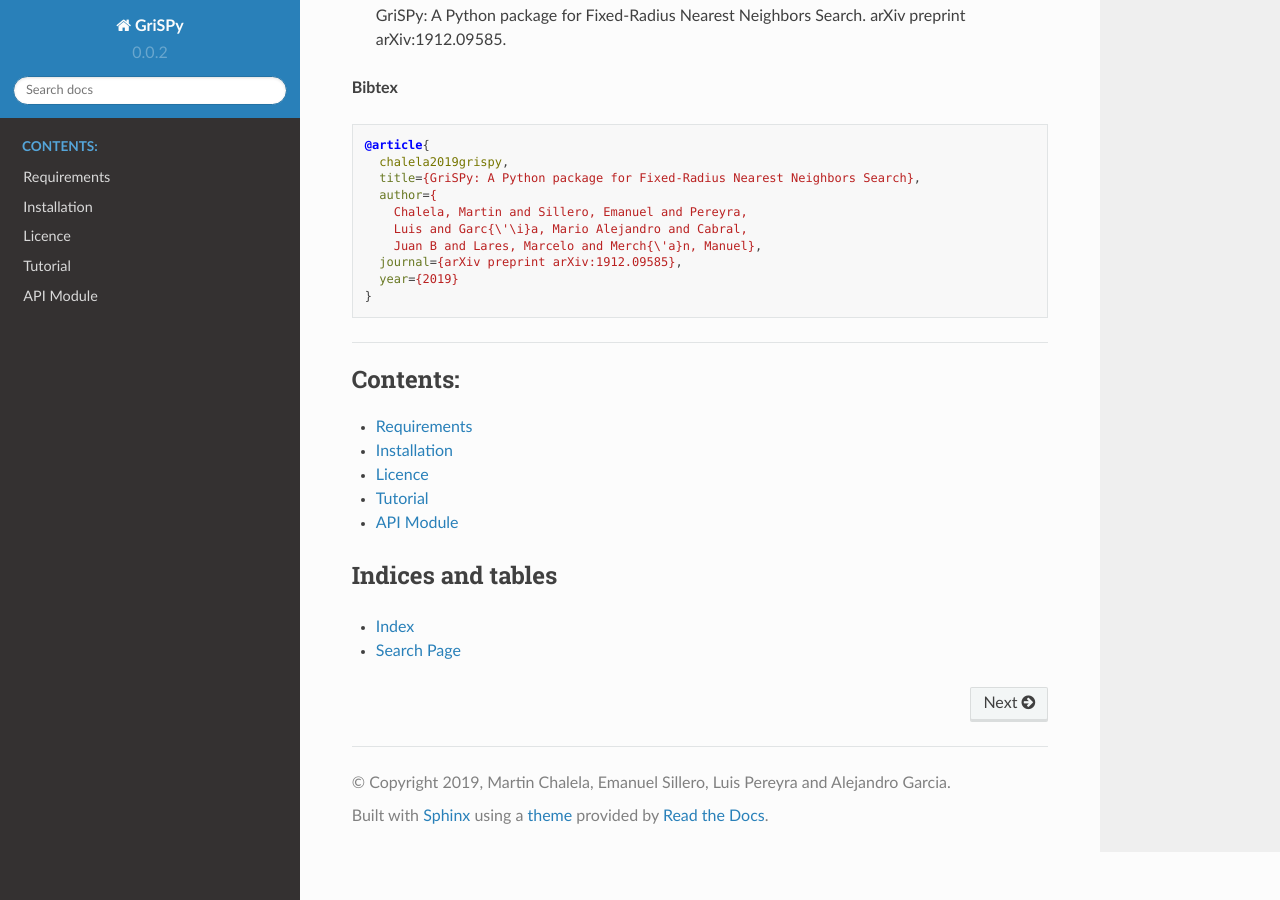
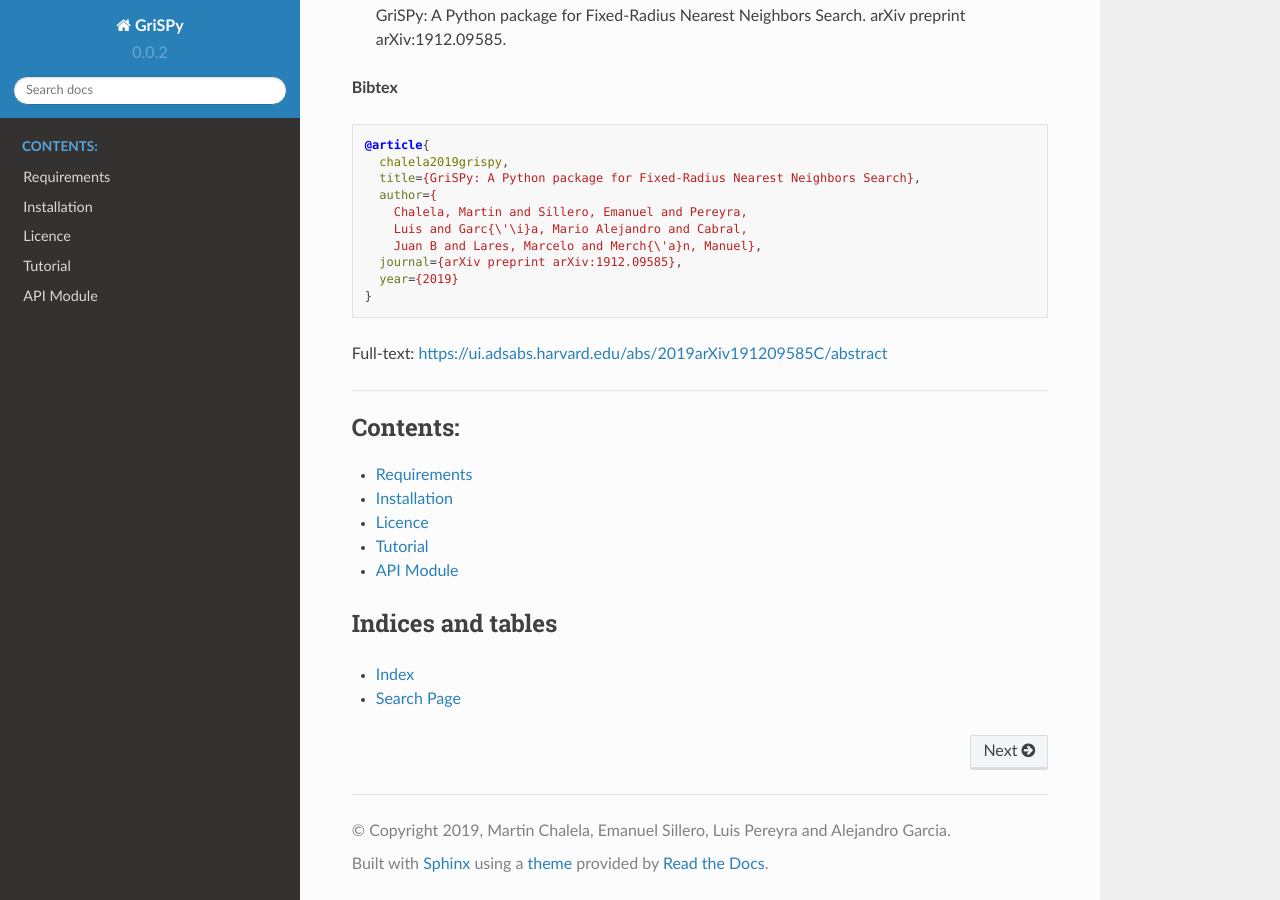
Before and after one commit to mchalela/GriSPy, a Sphinx documentation site: the page built from docs/source/index.rst, in a window 1280 px wide and 900 px high, scrolled down 937 px. Built offline with Sphinx 7.4.7 and the Read the Docs theme 2.0.0, drawn with Linux system fonts in a browser that asks for light colours; some of the changed lines change nothing that is shown.

Commit message:
Update index.rst

```diff
--- a/docs/source/index.rst
+++ b/docs/source/index.rst
@@ -75,6 +75,8 @@
      year={2019}
    }
 
+Full-text: https://ui.adsabs.harvard.edu/abs/2019arXiv191209585C/abstract
+
 
 ----------------------------------------------------------------
 
```
